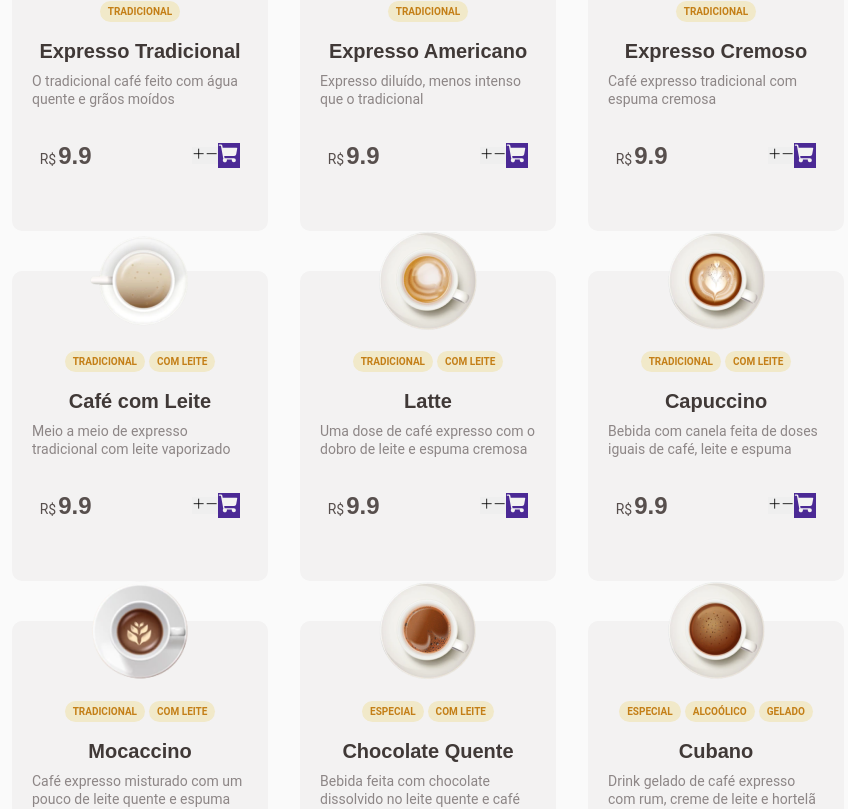
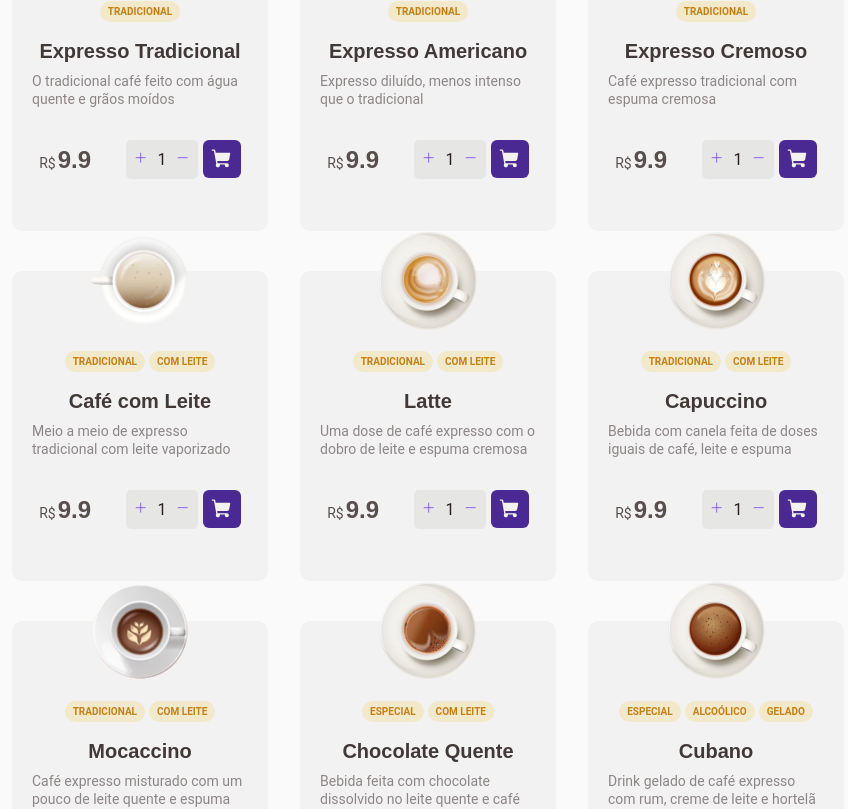
Before and after one commit to santanaIgot/coffe_project, a React (Vite) app: page / in a window 1280 px wide. Shown: the part 852-1661 px from the top of the page, without its empty margins (388-1236 px from the left). Built offline with nearby package versions, Linux system fonts and the light colour scheme.

Commit message:
[feature] - new button component

```diff
--- /dev/null
+++ b/src/components/ButtonIncrementDecrement/index.tsx
@@ -0,0 +1,19 @@
+import { Minus, Plus } from "phosphor-react";
+import { Container } from "./style";
+
+export function ButtonIncrementDecrement() {
+
+  return (
+    <>
+      <Container>
+        <button>
+          <Plus />
+        </button>
+        <span>1</span>
+        <button>
+          <Minus />
+        </button>
+      </Container>
+    </>
+  );
+}
--- /dev/null
+++ b/src/components/ButtonIncrementDecrement/style.ts
@@ -0,0 +1,30 @@
+import styled from "styled-components";
+
+
+
+export const Container = styled.div`
+    background-color: ${({theme})=> theme.colors["base-button"]};
+    padding: 8px;
+    display: flex;
+    gap: 10px;
+    border-radius: 5px;
+
+    button{
+        border: none;
+        background-color: transparent;
+    }
+
+   button svg{
+         color:  ${({theme})=> theme.colors["purple"]};
+         transition: all 0.2s;
+
+         &:hover{
+            color:  ${({theme})=> theme.colors["purple-dark"]};
+         }
+    }
+        span {
+            padding-top: 2px;
+            color: ${({ theme }) => theme.colors['base-title']};
+        }
+
+`
--- a/src/components/Card/index.tsx
+++ b/src/components/Card/index.tsx
@@ -2,6 +2,7 @@ import { CheckSquareOffset, Minus, Plus, ShoppingCart } from "phosphor-react";
 import { BoxOrder, CoffeContainer, CoffeImage, Control, Description, Price, Tags, Title } from "./styles";
 import { useState } from "react";
 import { useTheme } from "styled-components";
+import { ButtonIncrementDecrement } from "../ButtonIncrementDecrement";
 
 
 type Props = {
@@ -40,20 +41,15 @@ export function Card({ coffee }: Props) {
                 </Price>
 
                 <BoxOrder>
+                    <ButtonIncrementDecrement/>
+
                     <button>
-                        <Plus/>
-                    </button>
-                    <button>
-                        <Minus/>
-                    </button>
-                    <button id="cart">
-                        <ShoppingCart
-                            size={22}
-                            weight="fill"
-                            color={theme.colors["base-card"] }
+                      <ShoppingCart
+                        size={22}
+                        weight="fill"
+                        color={theme.colors["base-card"]}
                         />
                     </button>
-
                 </BoxOrder>
             </Control>
         </CoffeContainer>
--- a/src/components/Card/styles.ts
+++ b/src/components/Card/styles.ts
@@ -76,7 +76,8 @@ export const Price = styled.div`
 export const Control = styled.div`
   display: flex;
   margin-top: 32px;
-  gap: 100px;
+  gap: 35px;
+  align-items: center;
 `
 
 
@@ -84,10 +85,17 @@ export const BoxOrder = styled.div`
     display: flex;
     justify-content: space-between;
     align-items: center;
+    gap: 5px;
+
+    > button{
+        background-color: ${({theme})=> theme.colors["purple-dark"]};
+        padding: 8px;
+        display: flex;
+        transition: background-color 0.2s;
+        border-radius: 6px;
+        padding: 8px;
+        display: flex;
+    }
 
 
-   > button#cart{
-        background-color: ${({theme})=> theme.colors["purple-dark"]};
-    }
-
 `
```
Also changed, not shown: src/components/Button/index.tsx (deleted, +0 -7 lines), src/components/Button/style.ts (deleted).
